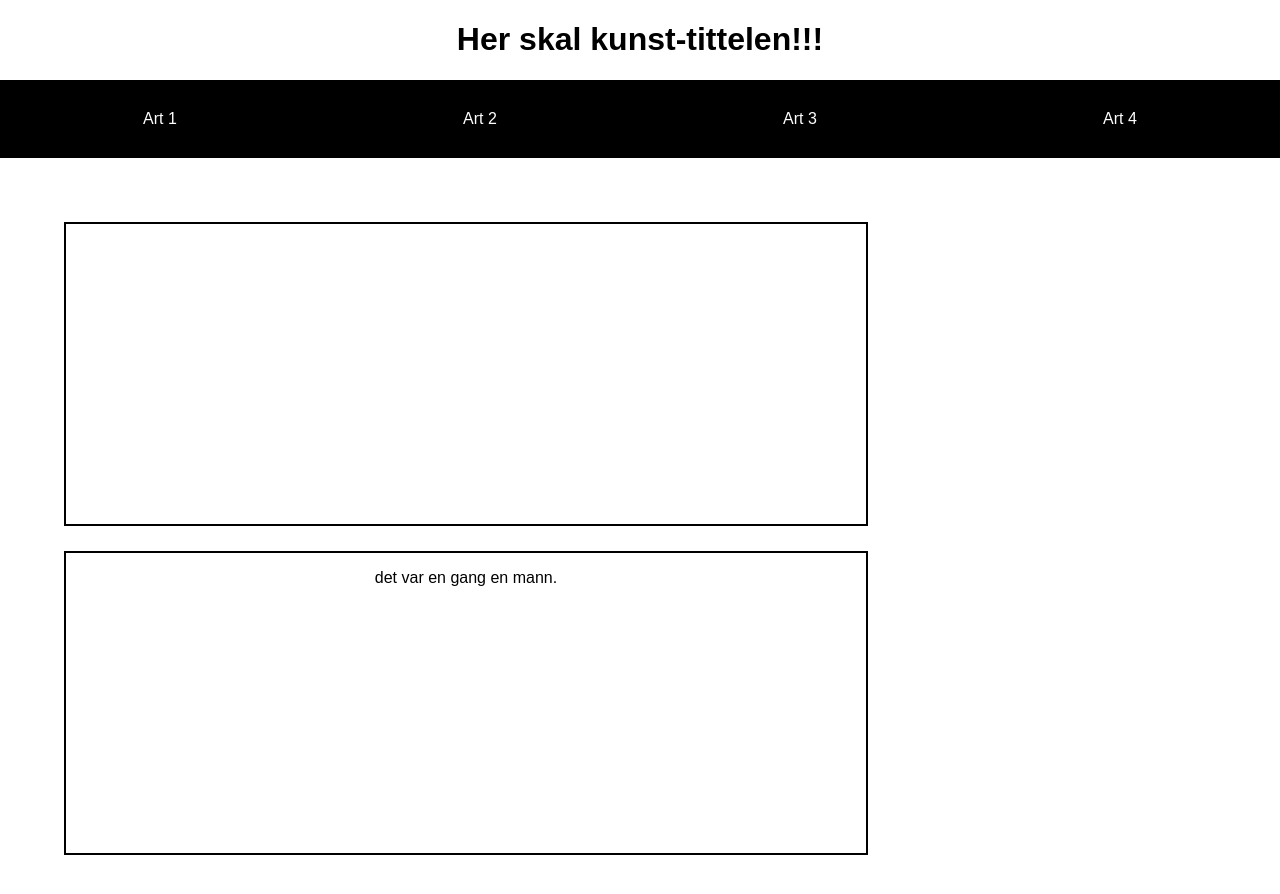
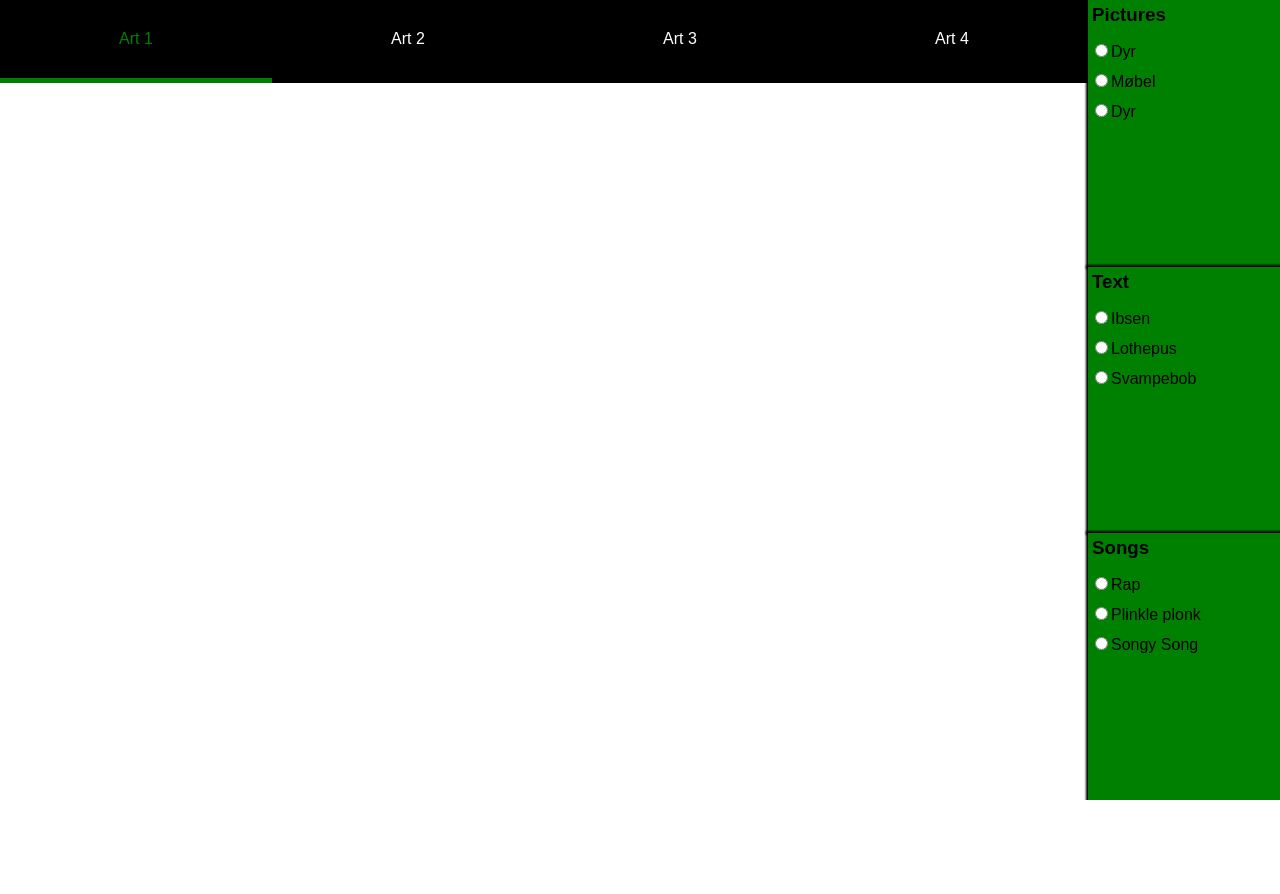
Before and after one commit to IT2810/it2810-webutvikling-h18-prosjekt-2-gruppe--56, a React (Create React App) app: page / in a window 1280 px wide. Shown: the top 894 px of the page. After the commit the page ends 800 px from the top, so only its background shows below. Built offline with nearby package versions, Linux system fonts and the light colour scheme.

Commit message:
#10-Utkast til Artpane ferdig

```diff
--- a/src/components/Art.css
+++ b/src/components/Art.css
@@ -1,3 +1,2 @@
 .Art-container {
-	align-items: center;
 }
--- a/src/index.js
+++ b/src/index.js
@@ -3,7 +3,6 @@ import ReactDOM from 'react-dom';
 import './index.css';
 import App from './components/App';
 import registerServiceWorker from './registerServiceWorker';
-import Artpane from './components/Artpane.js';
 
-ReactDOM.render(<Artpane />, document.getElementById('root'));
+ReactDOM.render(<App />, document.getElementById('root'));
 registerServiceWorker();
```
